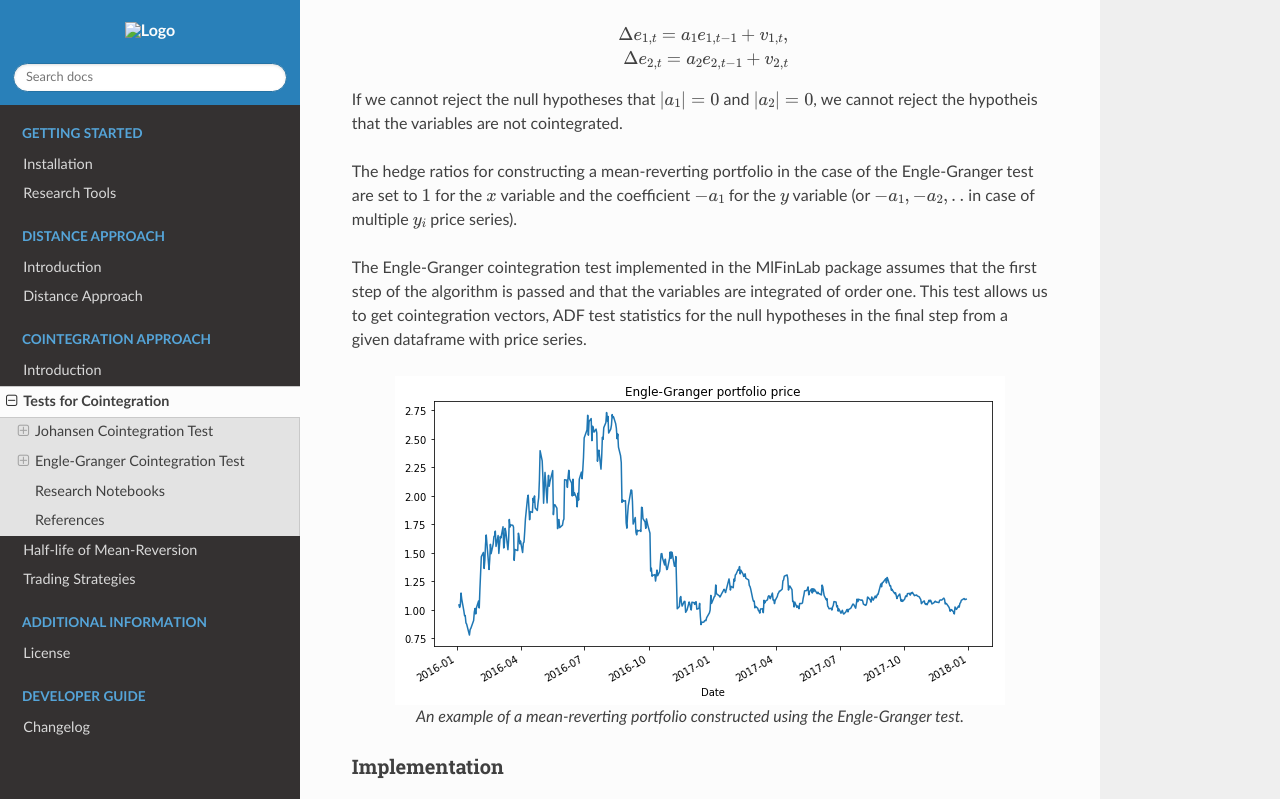
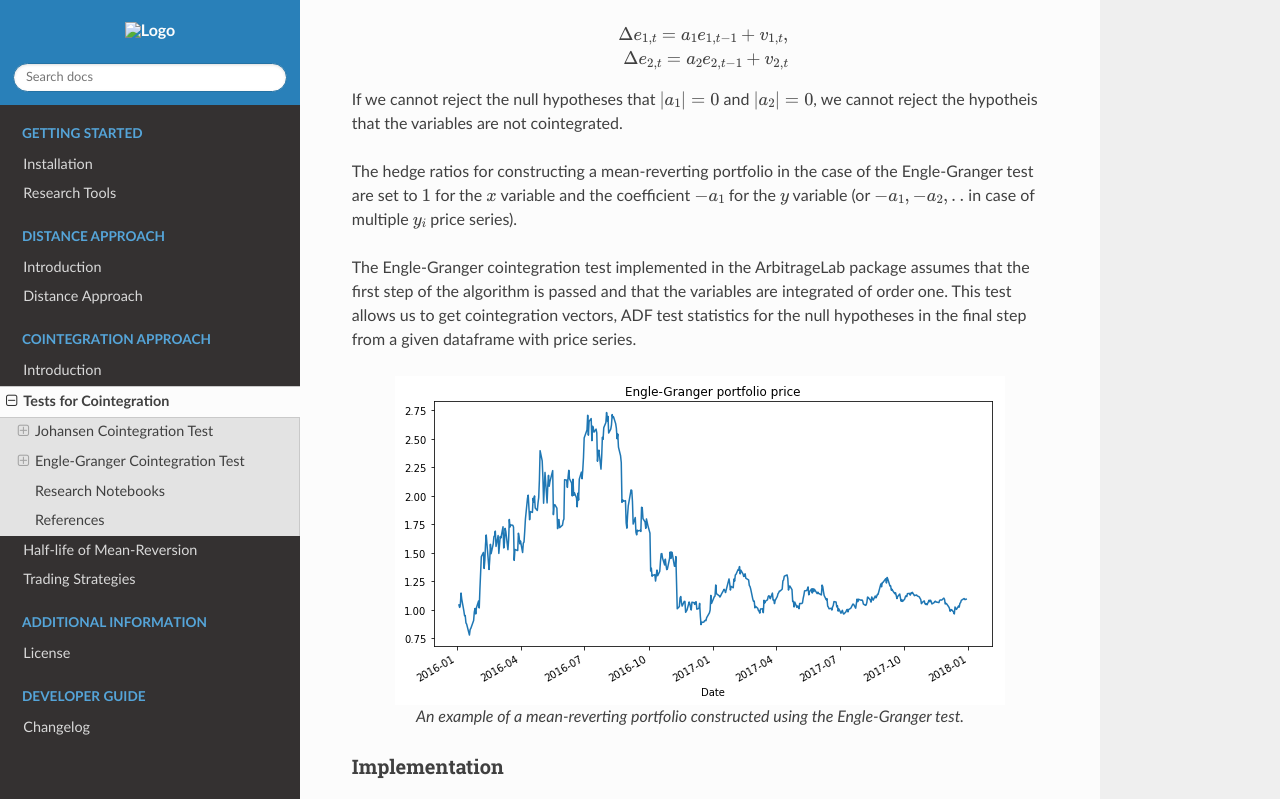
Before and after one commit to hudson-and-thames/arbitragelab, a Sphinx documentation site: the page built from docs/source/cointegration_approach/cointegration_tests.rst, in a window 1280 px wide and 900 px high, scrolled down 3552 px, cut to the strip 0-799 px from the top of the window. Built offline with Sphinx 7.4.7 and the Read the Docs theme 2.0.0, drawn with Linux system fonts in a browser that asks for light colours; some of the changed text lies outside the part shown.

Commit message:
Fix Mean Reversion docs according to comments

```diff
--- a/docs/source/cointegration_approach/cointegration_tests.rst
+++ b/docs/source/cointegration_approach/cointegration_tests.rst
@@ -89,7 +89,7 @@ hedge ratios to construct a mean-reverting portfolio.
 
 Note that the Johansen test is independent of the order of the price series, in contrast to the CADF test.
 
-The Johansen test from the MlFinLab package allows getting the cointegration vectors, trace statistics,
+The Johansen test from the ArbitrageLab package allows getting the cointegration vectors, trace statistics,
 and eigenvector statistics from a given dataframe with price series. Note that the two last statistics
 will be calculated only if the input dataframe contains 12 or less price series.
 
@@ -173,7 +173,7 @@ The hedge ratios for constructing a mean-reverting portfolio in the case of the
 are set to :math:`1` for the :math:`x` variable and the coefficient :math:`-a_1` for the :math:`y`
 variable (or :math:`-a_1, -a_2, ..` in case of multiple :math:`y_i` price series).
 
-The Engle-Granger cointegration test implemented in the MlFinLab package assumes that the first step
+The Engle-Granger cointegration test implemented in the ArbitrageLab package assumes that the first step
 of the algorithm is passed and that the variables are integrated of order one. This test allows us to
 get cointegration vectors, ADF test statistics for the null hypotheses in the final step from a given
 dataframe with price series.
```
Also changed, not shown: other parts of docs/source/cointegration_approach/cointegration_tests.rst (+2 -2 lines).
